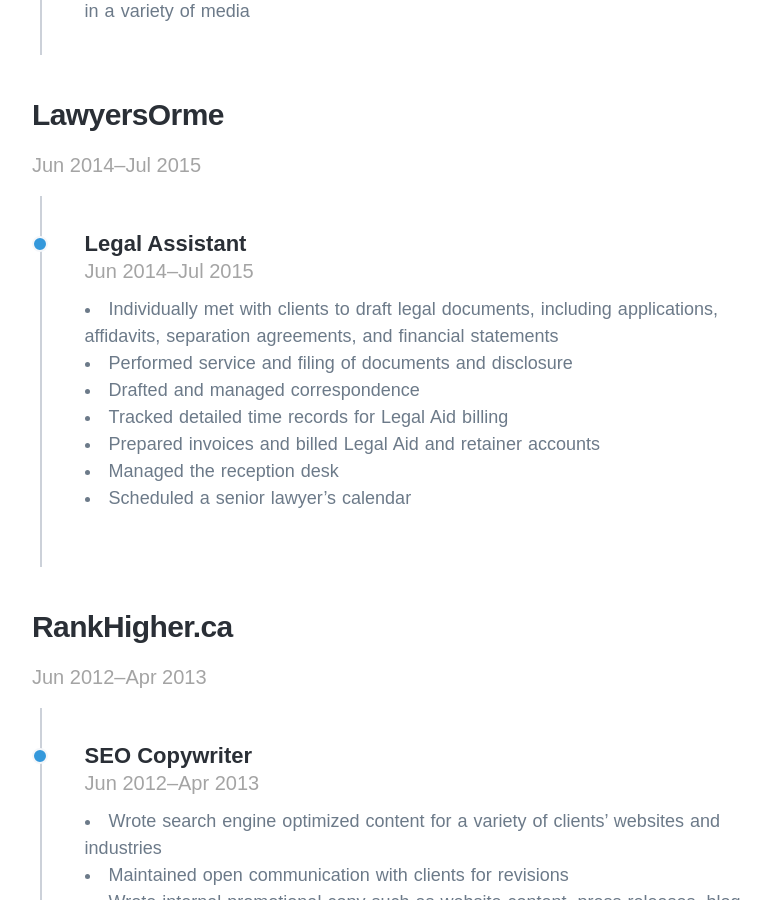
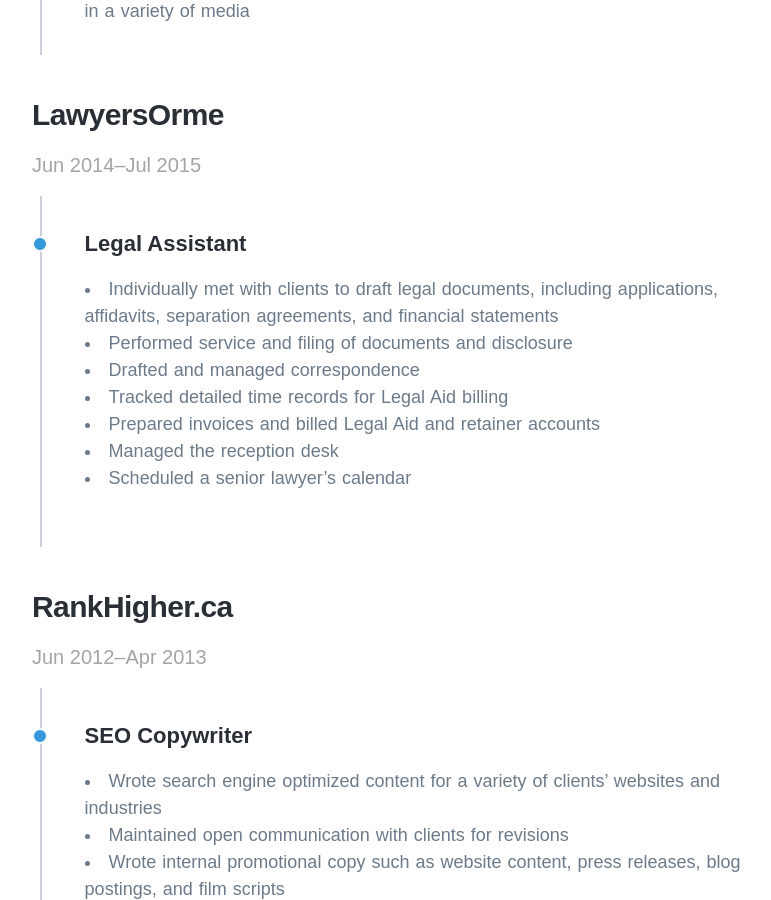
Before and after one commit to emilyrushton/emilyrushton.github.io, a Jekyll site: the page built from index.html, in a window 1280 px wide and 900 px high, scrolled down 2689 px. Shown: the whole window, without its empty margins (138-909 px from the left). Built offline with Jekyll 4.4.1, drawn with Linux system fonts in a browser that asks for light colours; nearby versions of some CDN libraries; some web fonts are replaced.

Commit message:
Update index.html

```diff
--- a/index.html
+++ b/index.html
@@ -128,7 +128,6 @@
       						<div class="marker"></div>
 						      <div class="timeline-content">
 						         <h4>Legal Assistant</h4>
-						         <span class="date">Jun 2014–Jul 2015</span>
 						         <ul>
 						         	<li>Individually met with clients to draft legal documents, including applications, affidavits, separation agreements, and financial statements</li>
 							         <li>Performed service and filing of documents and disclosure</li>
@@ -148,7 +147,6 @@
       						<div class="marker"></div>
 						      <div class="timeline-content">
 						         <h4>SEO Copywriter</h4>
-						         <span class="date">Jun 2012–Apr 2013</span>
 						         <ul>
 						         	<li>Wrote search engine optimized content for a variety of clients’ websites and industries</li>
 							         <li>Maintained open communication with clients for revisions</li>
```
